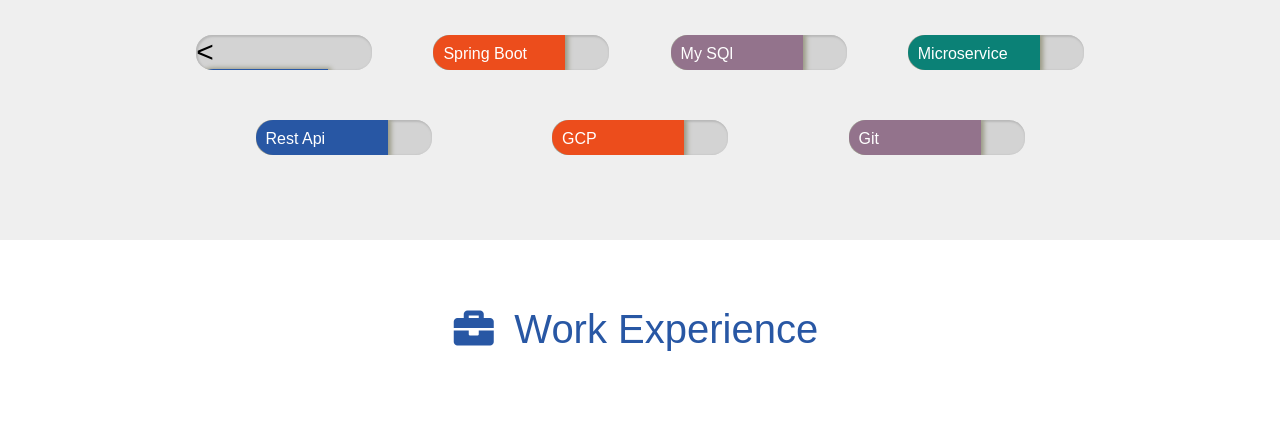
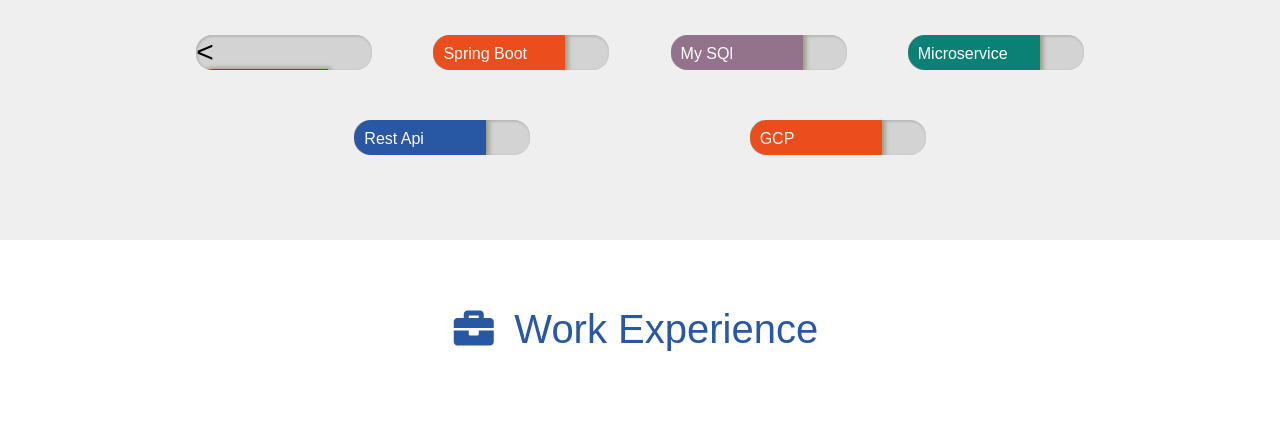
Before and after one commit to abhikrlalu4/Resume-Project, a plain HTML site: page index.html in a window 1280 px wide. Shown: the part 1040-1470 px from the top of the page. Drawn offline with Linux system fonts and the light colour scheme.

Commit message:
Update index6.html

```diff
--- a/index.html
+++ b/index.html
@@ -174,13 +174,13 @@
                         </div>
                     </div>
                 </div>
-                <div class="skill-progress">
+<!--                 <div class="skill-progress">
                     <div class="seventy-five-percent mb-light-purple">
                         <div class="skill-name">
                             <span> Git </span>
                         </div>
                     </div>
-                </div>
+                </div> -->
 
             </div>
 
```
